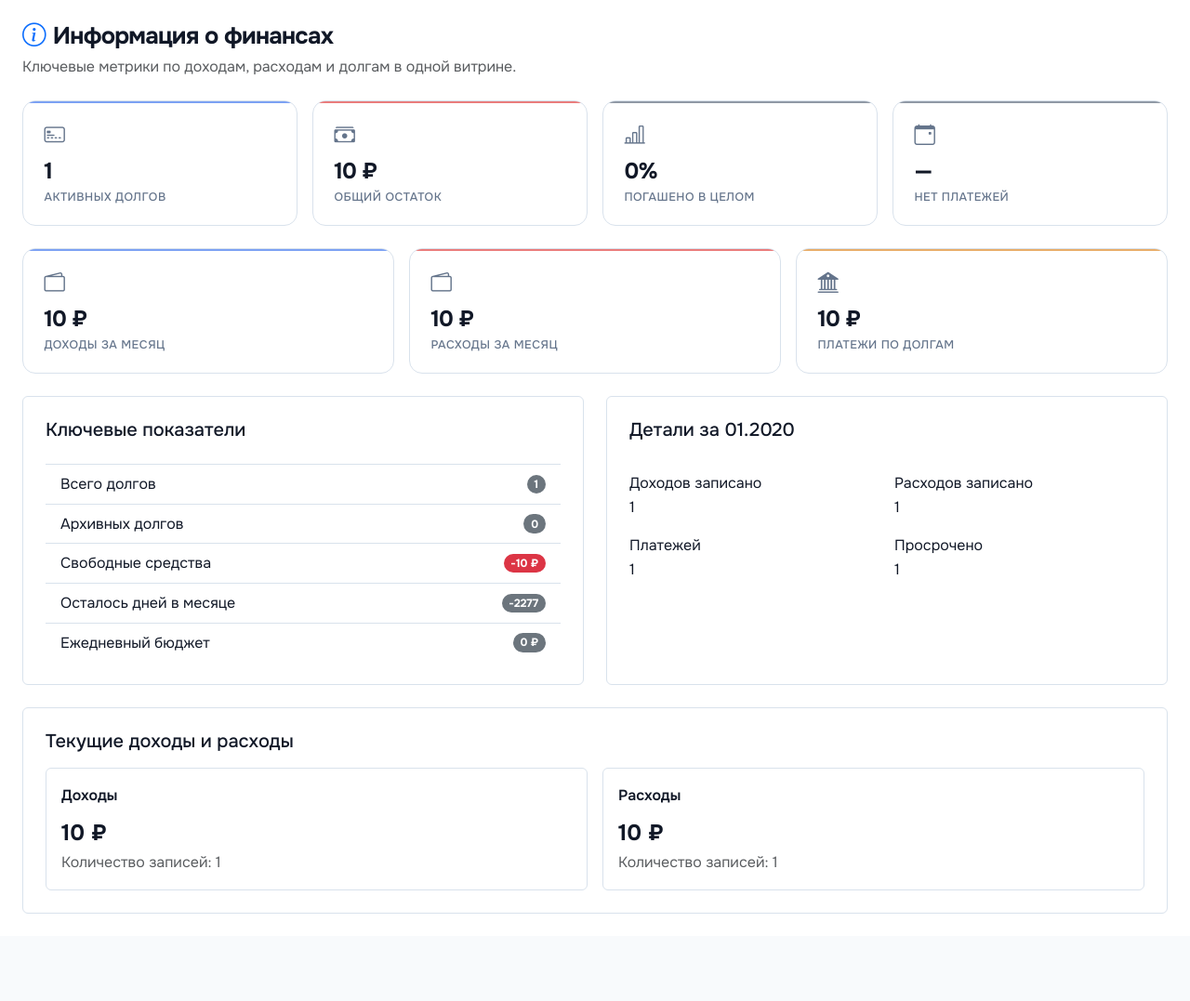
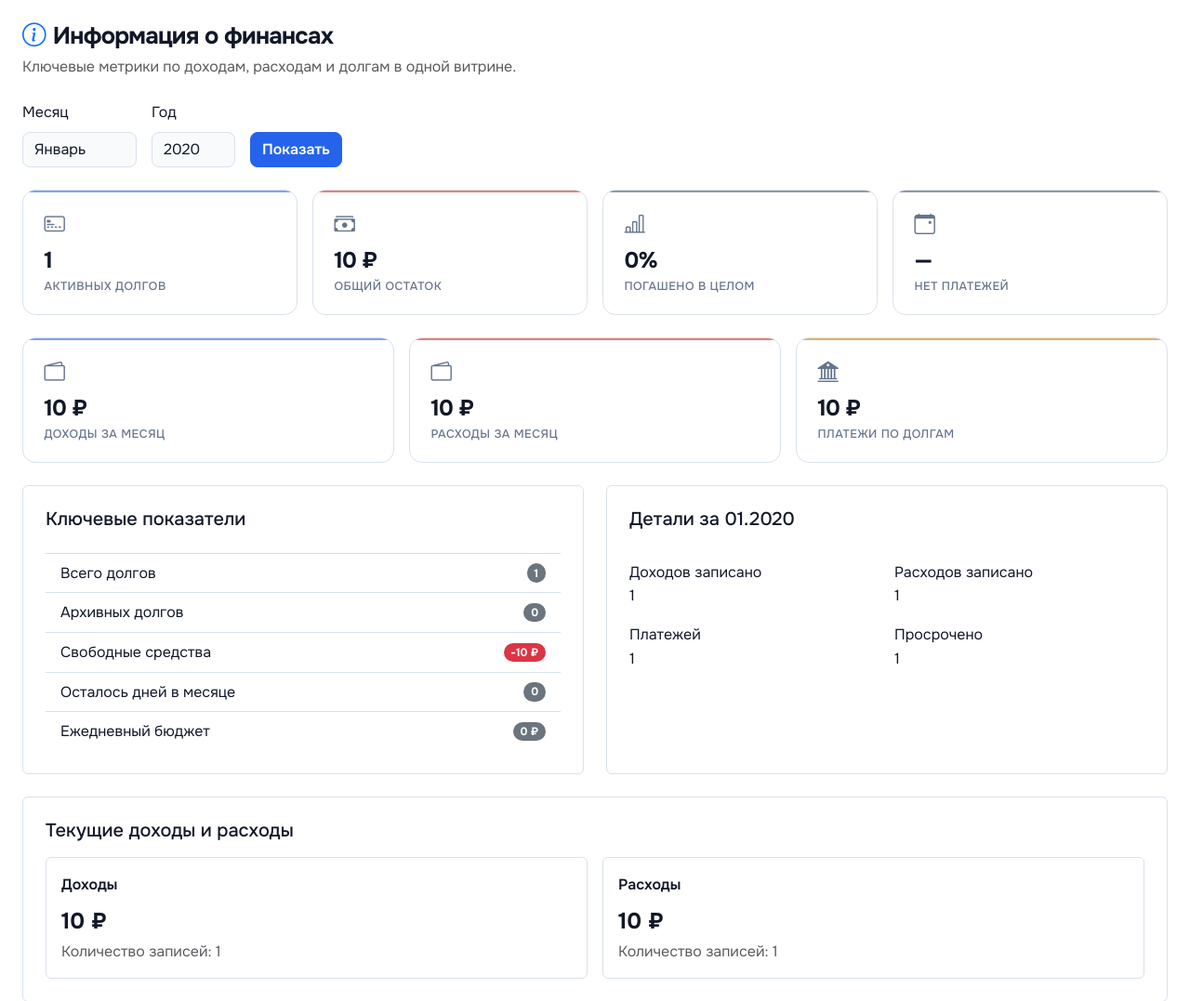
Before and after one commit to UnicornisIT/debt_manager, a Flask app: page /finance in a window 1280 px wide. Shown: the part 69-1146 px from the top of the page at 93% size. Before the commit the page ends 1052 px from the top, so only its background shows below. Run offline with Flask 3, Linux system fonts and the light colour scheme; a user stored in the database is signed in; tables that the repository leaves empty hold one stand-in row (values such as "Sample post"); parts of the project's set-up code (start-up, migrations or seed data) failed here and were passed over.

Commit message:
Add month/year filters to finance page
Enable selecting a specific month and year for the finance overview and update related UI/logic. get_finance_summary now accepts optional year and month parameters, builds month_start/month_end for the selected period, and avoids the previous "latest data" fallback when a month is explicitly selected. days_left is computed only for the current month. The /finance route reads year/month query params, prepares year and month option lists (Russian month names), and passes selected values to the template. The finance template gains a GET form with month/year selects and an informational alert when there are no operations for the displayed month. Also uncomment the admin login block in login.html to enable admin login UI.

```diff
--- a/app.py
+++ b/app.py
@@ -303,12 +303,19 @@ def next_month_start(current_date):
     return date(next_year, next_month, 1)
 
 
-def get_finance_summary(user_id):
+def get_finance_summary(user_id, year=None, month=None):
     from models import Debt, Income, Expense, Payment
 
     today = date.today()
-    month_start = date(today.year, today.month, 1)
-    month_end = next_month_start(today)
+    use_selected_month = year is not None and month is not None
+    if use_selected_month:
+        try:
+            month_start = date(int(year), int(month), 1)
+        except (TypeError, ValueError):
+            month_start = date(today.year, today.month, 1)
+    else:
+        month_start = date(today.year, today.month, 1)
+    month_end = next_month_start(month_start)
 
     active_debts = Debt.query.filter_by(status='active', user_id=user_id).order_by(db.case((Debt.next_payment_date.is_(None), 1), else_=0), Debt.next_payment_date.asc()).all()
     total_remaining = sum(float(d.remaining_amount) for d in active_debts)
@@ -318,7 +325,7 @@ def get_finance_summary(user_id):
     expenses_this_month = Expense.query.filter_by(user_id=user_id).filter(Expense.expense_date >= month_start, Expense.expense_date < month_end).all()
     payments_this_month = Payment.query.join(Debt).filter(Debt.user_id == user_id, Payment.payment_date >= month_start, Payment.payment_date < month_end).all()
 
-    if not (incomes_this_month or expenses_this_month or payments_this_month):
+    if not use_selected_month and not (incomes_this_month or expenses_this_month or payments_this_month):
         latest_income = Income.query.with_entities(func.max(Income.income_date)).filter_by(user_id=user_id).scalar()
         latest_expense = Expense.query.with_entities(func.max(Expense.expense_date)).filter_by(user_id=user_id).scalar()
         latest_payment = Payment.query.join(Debt).with_entities(func.max(Payment.payment_date)).filter(Debt.user_id == user_id).scalar()
@@ -338,6 +345,11 @@ def get_finance_summary(user_id):
     archived_count = Debt.query.filter_by(status='archived', user_id=user_id).count()
     total_debts = Debt.query.filter_by(user_id=user_id).count()
 
+    if month_start.year == today.year and month_start.month == today.month:
+        days_left = (month_end - today).days
+    else:
+        days_left = 0
+
     nearest_debt = next((d for d in active_debts if d.next_payment_date and d.next_payment_date >= today), None)
 
     return {
@@ -354,11 +366,13 @@ def get_finance_summary(user_id):
         'total_expenses': total_expenses,
         'total_payments': total_payments,
         'free_balance': free_balance,
-        'days_left': (month_end - today).days,
+        'days_left': days_left,
         'nearest_debt': nearest_debt,
         'overdue_count': overdue_count,
         'archived_count': archived_count,
         'total_debts': total_debts,
+        'selected_year': month_start.year,
+        'selected_month': month_start.month,
     }
 
 
@@ -796,7 +810,22 @@ def index():
 
 @app.route('/finance')
 def finance():
-    summary = get_finance_summary(current_user.id)
+    selected_year = request.args.get('year', type=int)
+    selected_month = request.args.get('month', type=int)
+    summary = get_finance_summary(current_user.id, selected_year, selected_month)
+
+    today = date.today()
+    year_options = [today.year - i for i in range(0, 5)]
+    if summary['selected_year'] not in year_options:
+        year_options.append(summary['selected_year'])
+        year_options.sort(reverse=True)
+
+    month_names = [
+        'Январь', 'Февраль', 'Март', 'Апрель', 'Май', 'Июнь',
+        'Июль', 'Август', 'Сентябрь', 'Октябрь', 'Ноябрь', 'Декабрь'
+    ]
+    month_options = list(enumerate(month_names, start=1))
+
     return render_template('finance.html',
         active_count=len(summary['active_debts']),
         total_remaining=summary['total_remaining'],
@@ -816,6 +845,10 @@ def finance():
         incomes_this_month=summary['incomes_this_month'],
         expenses_this_month=summary['expenses_this_month'],
         payments_this_month=summary['payments_this_month'],
+        selected_year=summary['selected_year'],
+        selected_month=summary['selected_month'],
+        year_options=year_options,
+        month_options=month_options,
     )
 
 
--- a/templates/finance.html
+++ b/templates/finance.html
@@ -8,6 +8,28 @@
         <p class="text-muted mb-0">Ключевые метрики по доходам, расходам и долгам в одной витрине.</p>
     </div>
 </div>
+
+<form method="get" action="{{ url_for('finance') }}" class="row g-3 align-items-end mb-4">
+    <div class="col-auto">
+        <label class="form-label">Месяц</label>
+        <select class="form-select" name="month">
+            {% for number, name in month_options %}
+            <option value="{{ number }}" {% if number == selected_month %}selected{% endif %}>{{ name }}</option>
+            {% endfor %}
+        </select>
+    </div>
+    <div class="col-auto">
+        <label class="form-label">Год</label>
+        <select class="form-select" name="year">
+            {% for year in year_options %}
+            <option value="{{ year }}" {% if year == selected_year %}selected{% endif %}>{{ year }}</option>
+            {% endfor %}
+        </select>
+    </div>
+    <div class="col-auto">
+        <button type="submit" class="btn btn-primary">Показать</button>
+    </div>
+</form>
 
 <div class="summary-bar mb-4">
     <div class="row g-3">
@@ -136,6 +158,10 @@
     </div>
 </div>
 
+{% if not (incomes_this_month or expenses_this_month or payments_this_month) %}
+<div class="alert alert-info">За {{ month_start.strftime('%m.%Y') }} нет операций по доходам, расходам или платежам.</div>
+{% endif %}
+
 <div class="card p-4">
     <h5 class="mb-3">Текущие доходы и расходы</h5>
     <div class="row g-3">
--- a/templates/login.html
+++ b/templates/login.html
@@ -33,7 +33,7 @@
                     <div>Добавьте в `.env` переменные <code>TELEGRAM_BOT_TOKEN</code> и <code>TELEGRAM_BOT_USERNAME</code>.</div>
                 </div>
                 {% endif %}
-                {#
+
                 {% if admin_login_enabled %}
                 <div class="mt-4">
                     <a href="{{ url_for('admin_login') }}" class="btn btn-outline-primary btn-lg w-100 d-flex align-items-center justify-content-center gap-2">
@@ -43,7 +43,7 @@
                     <p class="text-muted small mt-2 mb-0">Для доступа требуется админ-пароль</p>
                 </div>
                 {% endif %}
-                #}
+
             </div>
         </div>
     </div>
```
